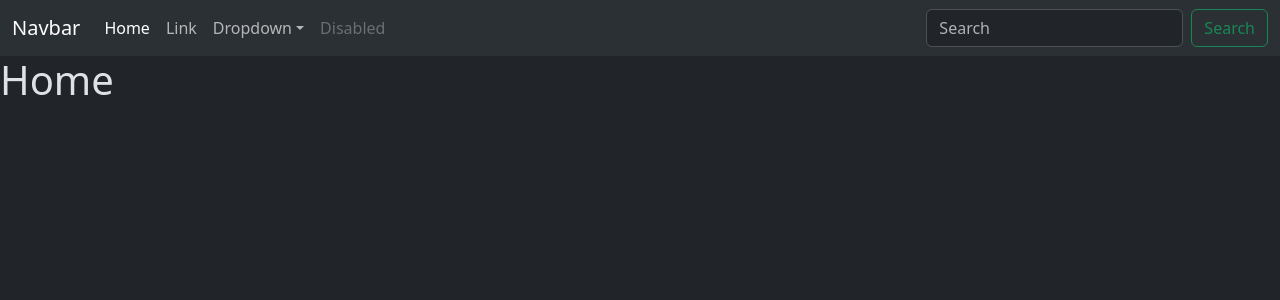
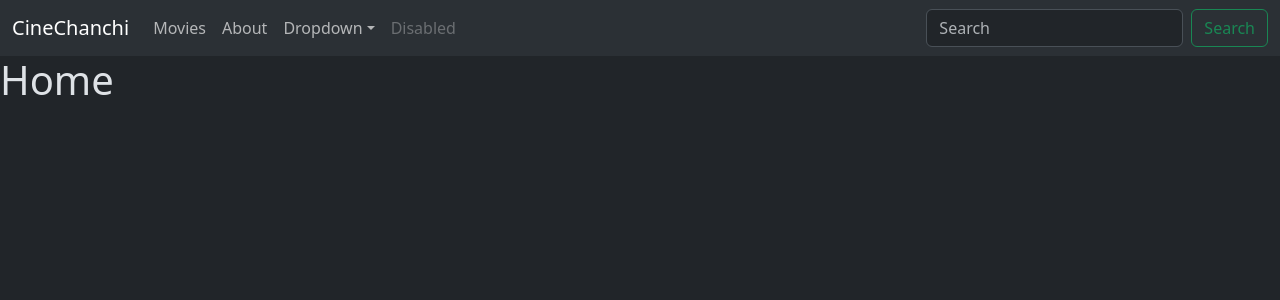
Before and after one commit to elliotgaramendi/cinechanchito, a React (Vite) app: page / in a window 1280 px wide. Shown: the top 300 px of the page. Built offline with nearby package versions, Linux system fonts and the light colour scheme.

Commit message:
feat: update Header component to use Link and NavLink for navigation

```diff
--- a/src/App.jsx
+++ b/src/App.jsx
@@ -7,8 +7,8 @@ function App() {
       <Header />
       <Routes>
         <Route path="/" element={<h1>Home</h1>} />
+        <Route path="/movies" element={<h1>Movies</h1>} />
         <Route path="/about" element={<h1>About</h1>} />
-        <Route path="/movies" element={<h1>Movies</h1>} />
       </Routes>
     </>
   )
--- a/src/components/Header.jsx
+++ b/src/components/Header.jsx
@@ -1,19 +1,21 @@
+import { Link, NavLink } from "react-router";
+
 const Header = () => {
   return (
     <header>
       <nav className="navbar navbar-expand-lg bg-body-tertiary">
         <div className="container-fluid">
-          <a className="navbar-brand" href="#">Navbar</a>
+          <Link className="navbar-brand" to="/">CineChanchi</Link>
           <button className="navbar-toggler" type="button" data-bs-toggle="collapse" data-bs-target="#navbarSupportedContent" aria-controls="navbarSupportedContent" aria-expanded="false" aria-label="Toggle navigation">
             <span className="navbar-toggler-icon"></span>
           </button>
           <div className="collapse navbar-collapse" id="navbarSupportedContent">
             <ul className="navbar-nav me-auto mb-2 mb-lg-0">
               <li className="nav-item">
-                <a className="nav-link active" aria-current="page" href="#">Home</a>
+                <NavLink className="nav-link" aria-current="page" to="/movies">Movies</NavLink>
               </li>
               <li className="nav-item">
-                <a className="nav-link" href="#">Link</a>
+                <NavLink className="nav-link" aria-current="page" to="/about">About</NavLink>
               </li>
               <li className="nav-item dropdown">
                 <a className="nav-link dropdown-toggle" href="#" role="button" data-bs-toggle="dropdown" aria-expanded="false">
```
